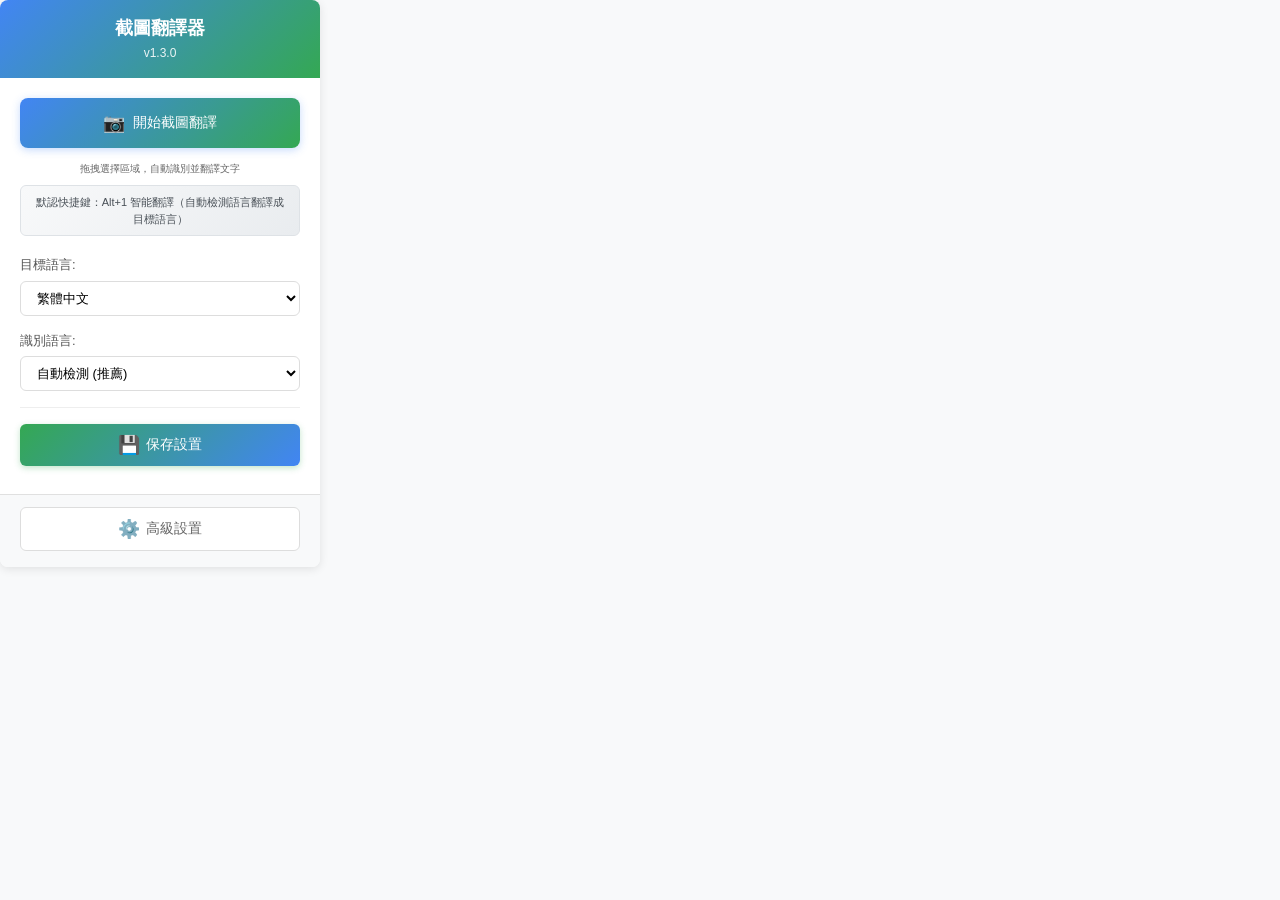
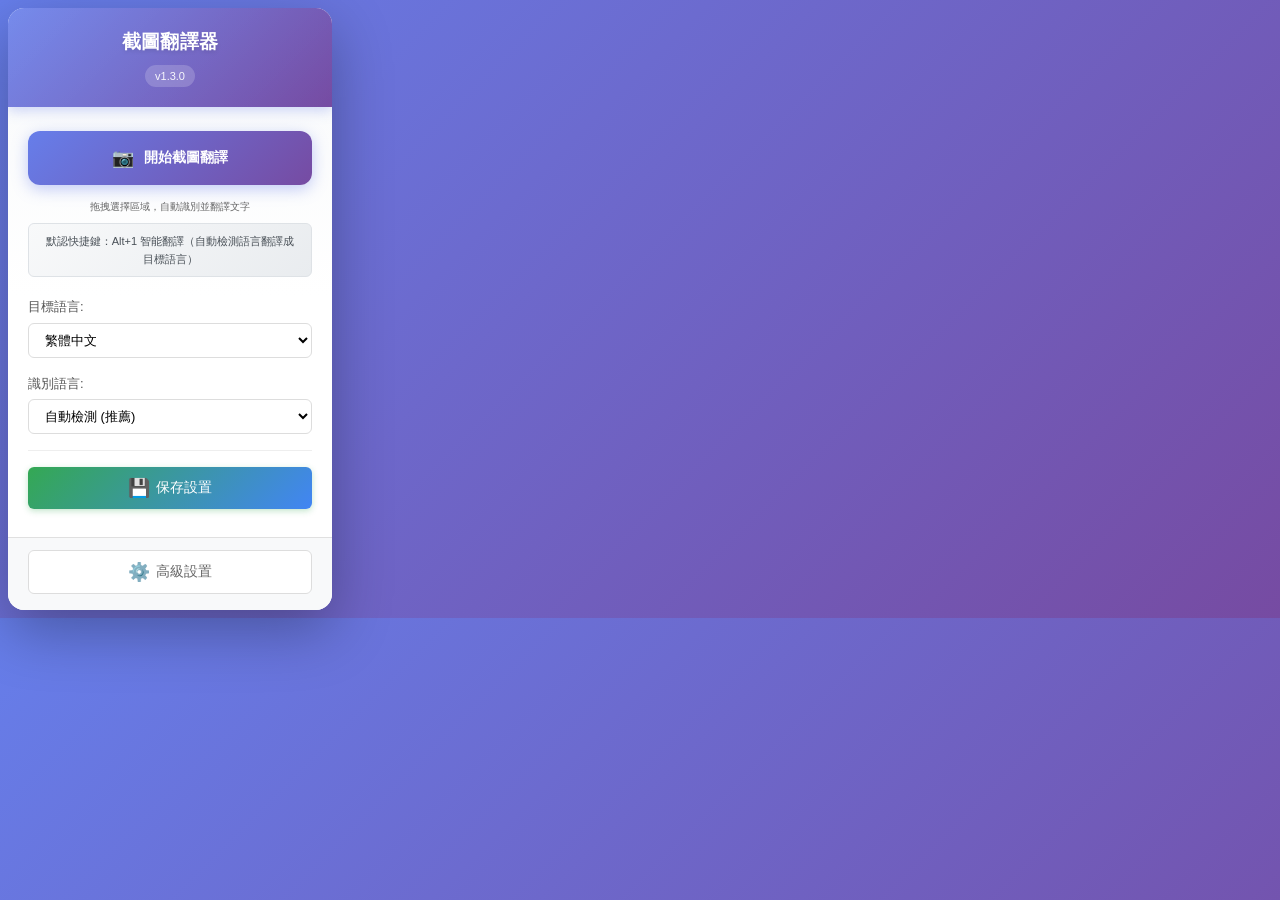

v1.5.0: 界面美化升级 - 紫色渐变主题，优化视觉效果和动画

--- a/popup.css
+++ b/popup.css
@@ -1,4 +1,4 @@
-/* Popup 界面樣式 */
+/* Popup 界面樣式 - v1.5.0 美化版 */
 * {
   margin: 0;
   padding: 0;
@@ -6,67 +6,114 @@
 }
 
 body {
-  font-family: -apple-system, BlinkMacSystemFont, 'Segoe UI', Roboto, sans-serif;
-  width: 320px;
-  background-color: #f8f9fa;
+  font-family: -apple-system, BlinkMacSystemFont, 'Segoe UI', Roboto, 'Helvetica Neue', Arial, sans-serif;
+  width: 340px;
+  background: linear-gradient(135deg, #667eea 0%, #764ba2 100%);
   color: #333;
-  line-height: 1.4;
+  line-height: 1.5;
+  padding: 8px;
 }
 
 .popup-container {
   background: white;
-  border-radius: 8px;
+  border-radius: 16px;
   overflow: hidden;
-  box-shadow: 0 2px 10px rgba(0, 0, 0, 0.1);
+  box-shadow: 0 20px 60px rgba(0, 0, 0, 0.3);
+  animation: popupEnter 0.3s ease;
+}
+
+@keyframes popupEnter {
+  from { opacity: 0; transform: scale(0.95); }
+  to { opacity: 1; transform: scale(1); }
 }
 
 /* 標題區域 */
 .header {
-  background: linear-gradient(135deg, #4285f4, #34a853);
+  background: linear-gradient(135deg, #667eea 0%, #764ba2 100%);
   color: white;
-  padding: 16px 20px;
+  padding: 20px;
   text-align: center;
   position: relative;
+  box-shadow: 0 4px 12px rgba(102, 126, 234, 0.3);
+}
+
+.header::before {
+  content: '';
+  position: absolute;
+  top: 0;
+  left: 0;
+  right: 0;
+  bottom: 0;
+  background: linear-gradient(135deg, rgba(255,255,255,0.1) 0%, rgba(255,255,255,0) 100%);
+  pointer-events: none;
 }
 
 .title {
-  font-size: 18px;
-  font-weight: 600;
-  margin-bottom: 4px;
+  font-size: 19px;
+  font-weight: 700;
+  margin-bottom: 6px;
+  letter-spacing: 0.3px;
+  text-shadow: 0 2px 4px rgba(0, 0, 0, 0.1);
+  position: relative;
 }
 
 .version {
-  font-size: 12px;
-  opacity: 0.9;
+  font-size: 11px;
+  opacity: 0.95;
+  font-weight: 500;
+  background: rgba(255, 255, 255, 0.2);
+  padding: 3px 10px;
+  border-radius: 12px;
+  display: inline-block;
+  backdrop-filter: blur(10px);
+  position: relative;
 }
 
 /* 主要操作區域 */
 .main-section {
-  padding: 20px;
+  padding: 24px 20px 20px;
   text-align: center;
+  background: linear-gradient(180deg, #fafbfc 0%, #ffffff 100%);
 }
 
 .primary-btn {
   width: 100%;
-  background: linear-gradient(135deg, #4285f4, #34a853);
+  background: linear-gradient(135deg, #667eea 0%, #764ba2 100%);
   color: white;
   border: none;
-  border-radius: 8px;
-  padding: 14px 20px;
+  border-radius: 12px;
+  padding: 16px 24px;
   font-size: 16px;
-  font-weight: 500;
+  font-weight: 600;
   cursor: pointer;
-  transition: all 0.2s ease;
+  transition: all 0.3s ease;
   display: flex;
   align-items: center;
   justify-content: center;
-  gap: 8px;
-  box-shadow: 0 2px 8px rgba(66, 133, 244, 0.3);
+  gap: 10px;
+  box-shadow: 0 4px 16px rgba(102, 126, 234, 0.4);
+  position: relative;
+  overflow: hidden;
+}
+
+.primary-btn::before {
+  content: '';
+  position: absolute;
+  top: 0;
+  left: -100%;
+  width: 100%;
+  height: 100%;
+  background: linear-gradient(90deg, transparent, rgba(255,255,255,0.3), transparent);
+  transition: left 0.5s;
+}
+
+.primary-btn:hover::before {
+  left: 100%;
 }
 
 .primary-btn:hover {
-  transform: translateY(-1px);
-  box-shadow: 0 4px 12px rgba(66, 133, 244, 0.4);
+  transform: translateY(-2px);
+  box-shadow: 0 6px 20px rgba(102, 126, 234, 0.5);
 }
 
 .primary-btn:active {
